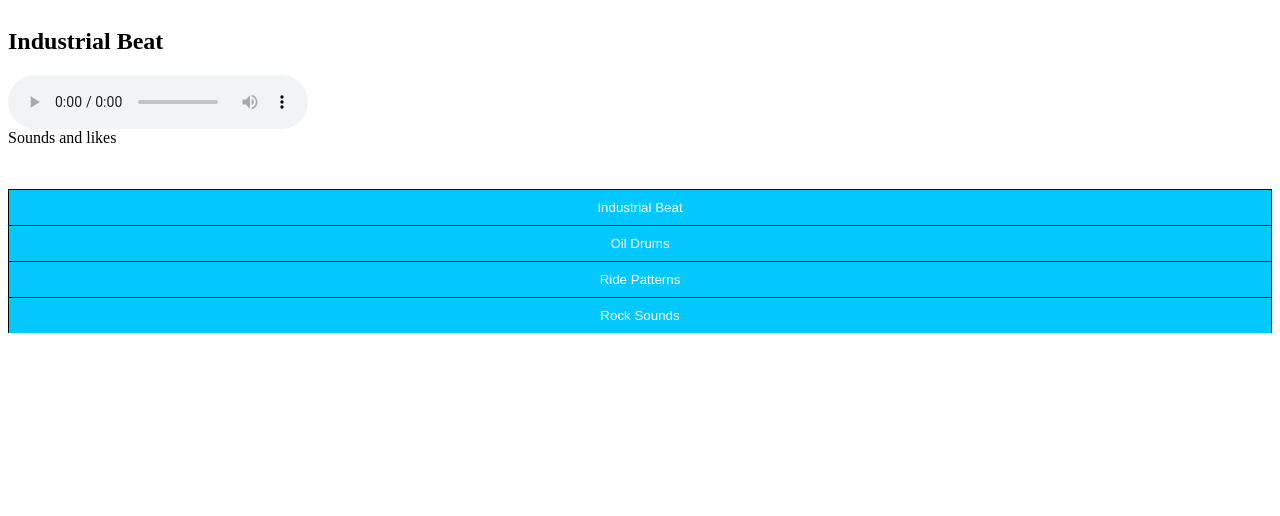
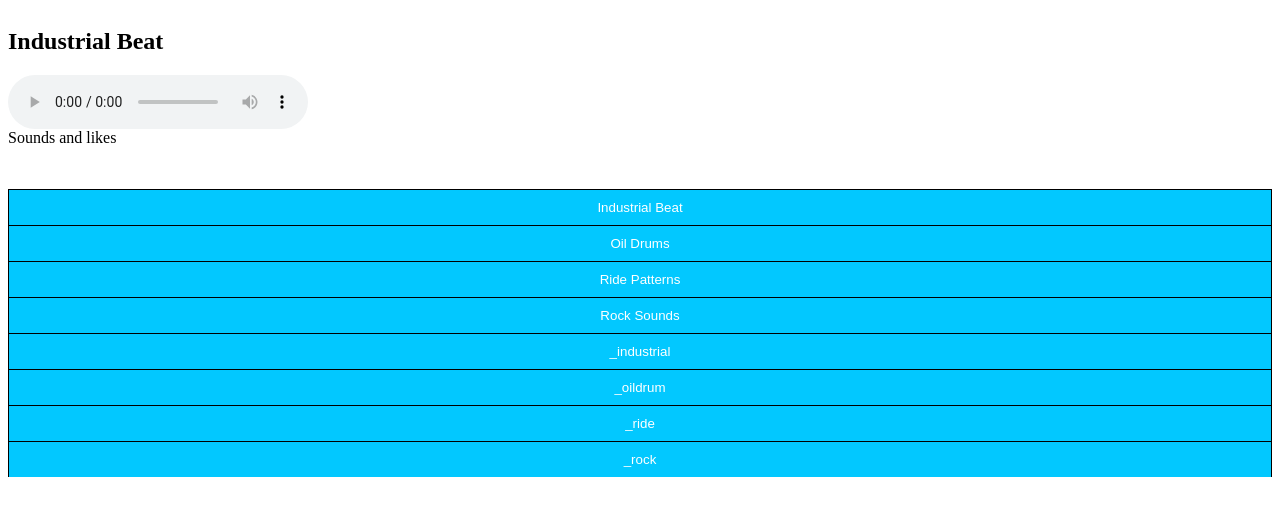
Before and after one commit to stefaneduard-deaconu/audioHTML, a plain HTML site: page index.html in a window 1280 px wide. Shown: the top 516 px of the page. Drawn offline with nearby package versions, Linux system fonts and the light colour scheme.

Commit message:
modified the index to test Vue

```diff
--- a/index.html
+++ b/index.html
@@ -18,17 +18,20 @@
 			</audio>
 		</div>
 		<div class="column">
-			<div class="btn-group">
+			<div class="btn-group" id="vueObj">
 				<div id="cuprins"> Sounds and likes </div>
 				<button onclick="set('_industrial')"> Industrial Beat </button>
 				<button onclick="set('_oildrum')"> Oil Drums </button>
 				<button onclick="set('_ride')"> Ride Patterns </button>
 				<button onclick="set('_rock')"> Rock Sounds </button>
+				<button v-for="label in btnLabels"> {{ label }} </button> <!-- logically, these must be rendered after the scripts are added -->
 			</div>
 		</div>
 	</div>
+	<!-- for performance, I will make a script separated for Vue objects and the conex -->
+	<script src="./script/vue.js"></script>
+	<script src="./script/script.js"></script>
 
-	<script src="./script/script.js"></script>
 </body>
 
 </html>
```
